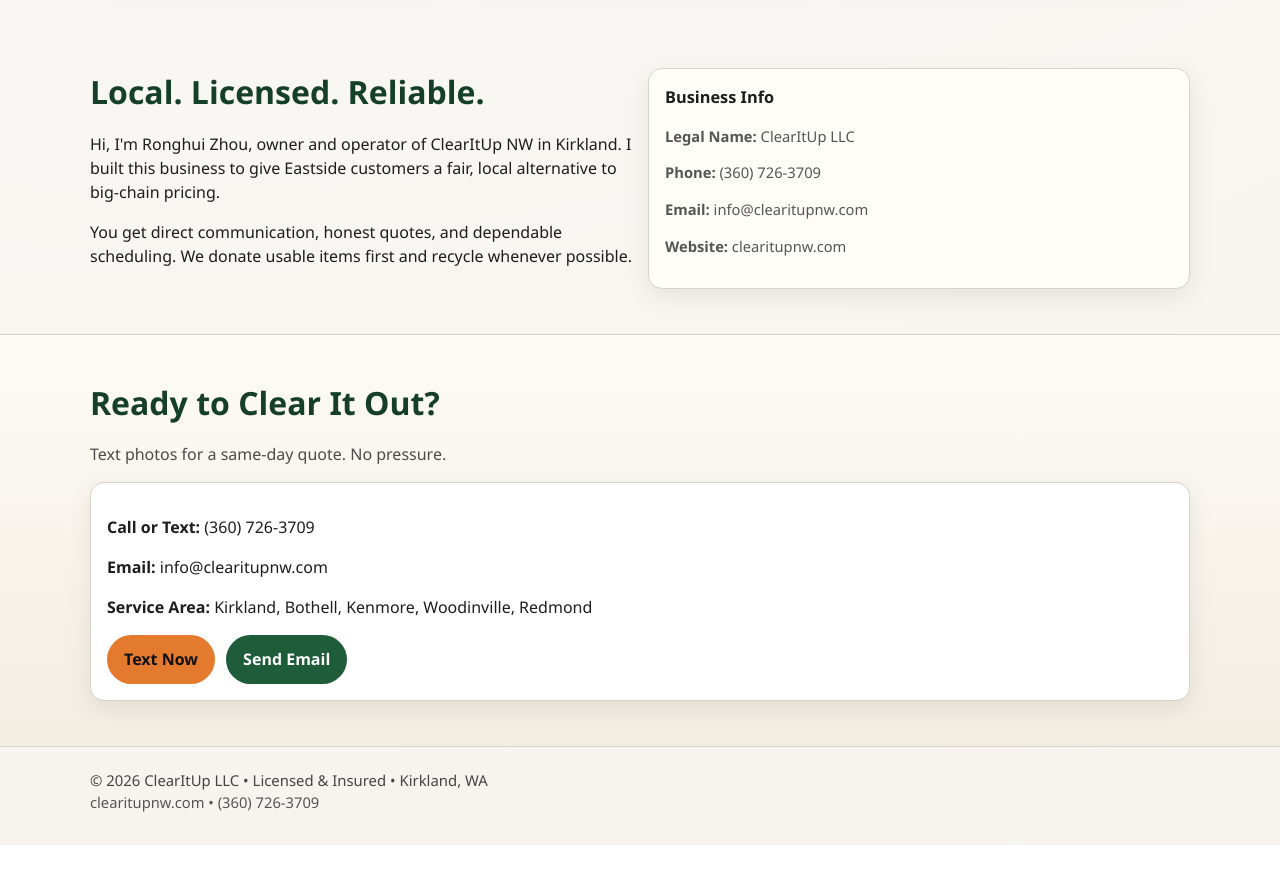
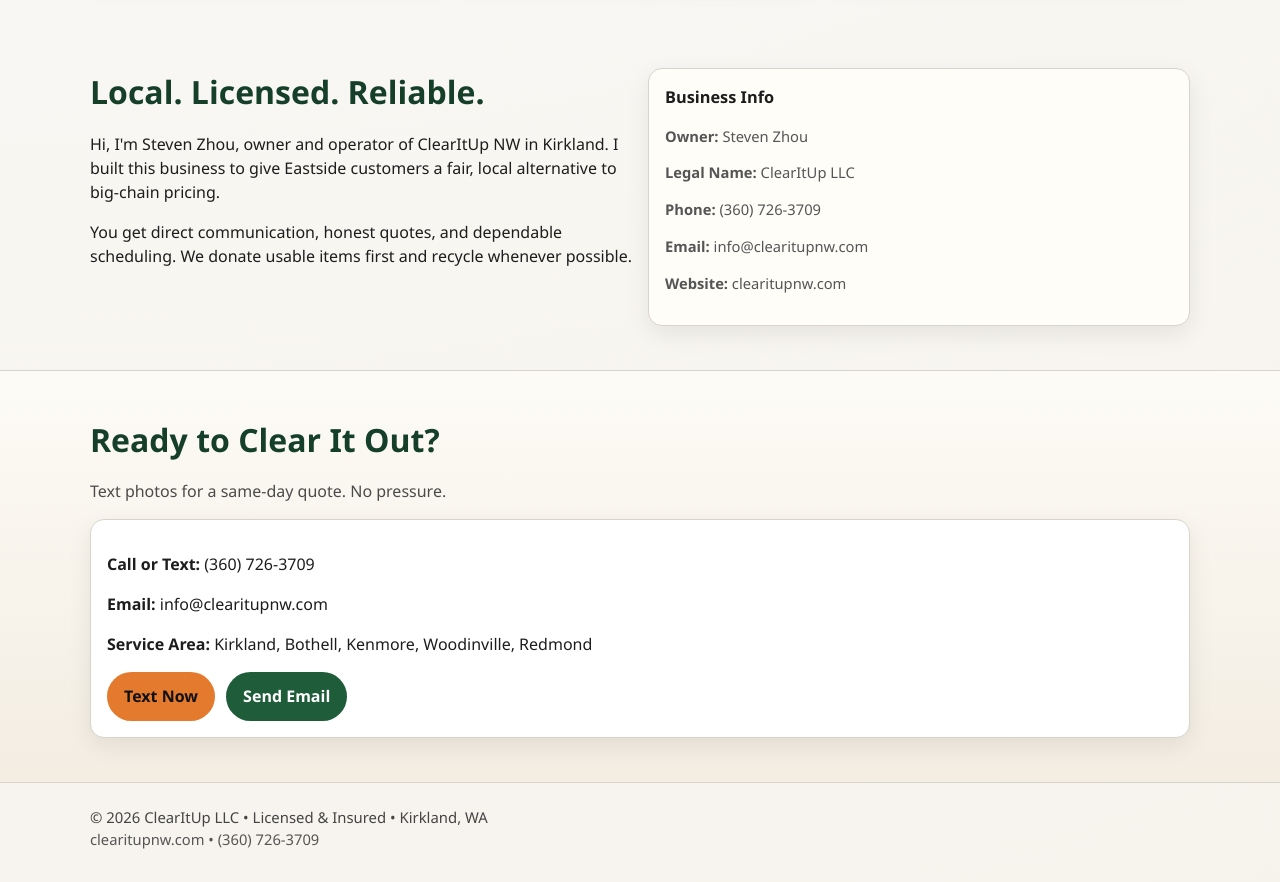
Before and after one commit to ksbsoft/clearitupnw-site, a plain HTML site: page index.html in a window 1280 px wide. Shown: the part 2460-3342 px from the top of the page. Before the commit the page ends 3305 px from the top, so only its background shows below. Drawn offline with Linux system fonts and the light colour scheme.

Commit message:
Update owner name to Steven Zhou

```diff
--- a/index.html
+++ b/index.html
@@ -410,7 +410,7 @@
       <div>
         <h2>Local. Licensed. Reliable.</h2>
         <p>
-          Hi, I'm Ronghui Zhou, owner and operator of ClearItUp NW in Kirkland.
+          Hi, I'm Steven Zhou, owner and operator of ClearItUp NW in Kirkland.
           I built this business to give Eastside customers a fair, local alternative to big-chain pricing.
         </p>
         <p>
@@ -420,6 +420,7 @@
       </div>
       <aside class="card">
         <h3>Business Info</h3>
+        <p class="small"><strong>Owner:</strong> Steven Zhou</p>
         <p class="small"><strong>Legal Name:</strong> ClearItUp LLC</p>
         <p class="small"><strong>Phone:</strong> (360) 726-3709</p>
         <p class="small"><strong>Email:</strong> info@clearitupnw.com</p>
```
